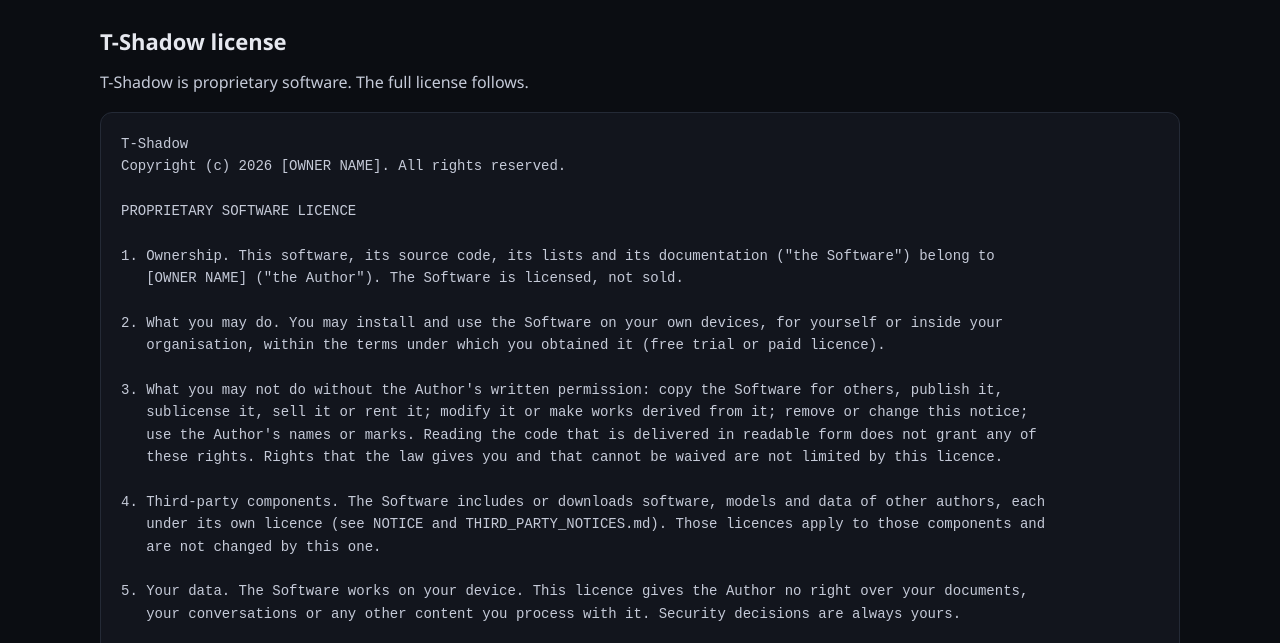
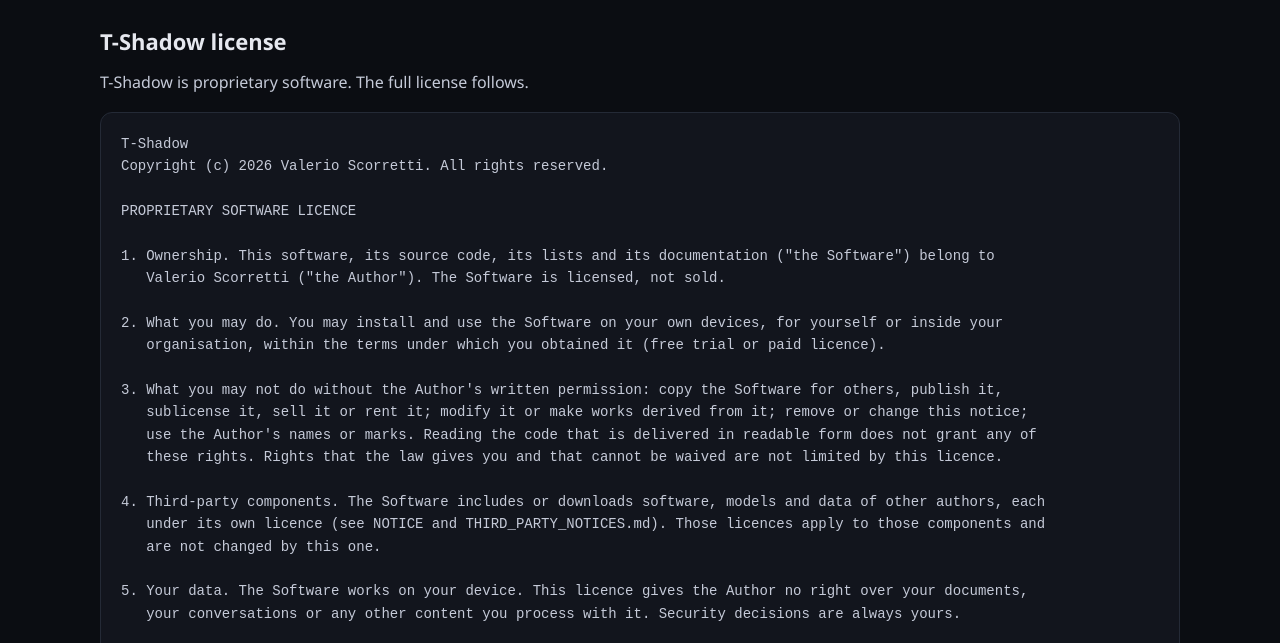
Before and after one commit to Monili-vlr/t-shadow, a plain HTML site: page license.html in a window 1280 px wide. Shown: the part 157-800 px from the top of the page. Drawn offline with Linux system fonts and the light colour scheme.

Commit message:
Privacy and licence: name the controller and author (Valerio Scorretti) instead of placeholders
Co-Authored-By: Claude Opus 5.5 <noreply@anthropic.com>

```diff
--- a/license.html
+++ b/license.html
@@ -21,12 +21,12 @@
 <h2>T-Shadow license</h2>
 <p>T-Shadow is proprietary software. The full license follows.</p>
 <pre>T-Shadow
-Copyright (c) 2026 [OWNER NAME]. All rights reserved.
+Copyright (c) 2026 Valerio Scorretti. All rights reserved.
 
 PROPRIETARY SOFTWARE LICENCE
 
 1. Ownership. This software, its source code, its lists and its documentation (&quot;the Software&quot;) belong to
-   [OWNER NAME] (&quot;the Author&quot;). The Software is licensed, not sold.
+   Valerio Scorretti (&quot;the Author&quot;). The Software is licensed, not sold.
 
 2. What you may do. You may install and use the Software on your own devices, for yourself or inside your
    organisation, within the terms under which you obtained it (free trial or paid licence).
```
Also changed, not shown: privacy.html (+1 -1 lines).
